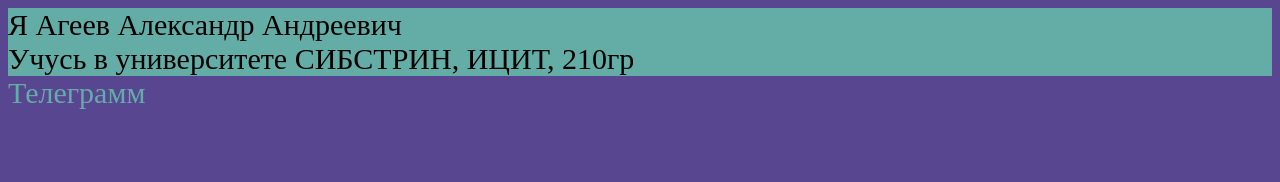
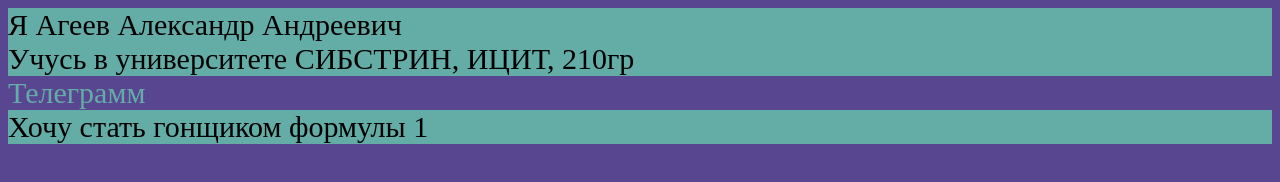
Before and after one commit to riwyz/init, a plain HTML site: page index.html in a window 1280 px wide. Drawn offline with Linux system fonts and the light colour scheme.

Commit message:
somechange

```diff
--- a/index.html
+++ b/index.html
@@ -9,5 +9,6 @@
 	<div >Я Агеев Александр Андреевич</div>
 	<div>Учусь в университете СИБСТРИН, ИЦИТ, 210гр</div>
 	<a href="https://t.me/cbxhdhdjfjf">Телеграмм</a>
+	<div>Хочу стать гонщиком формулы 1</div>
 </body>
 </html>
```
